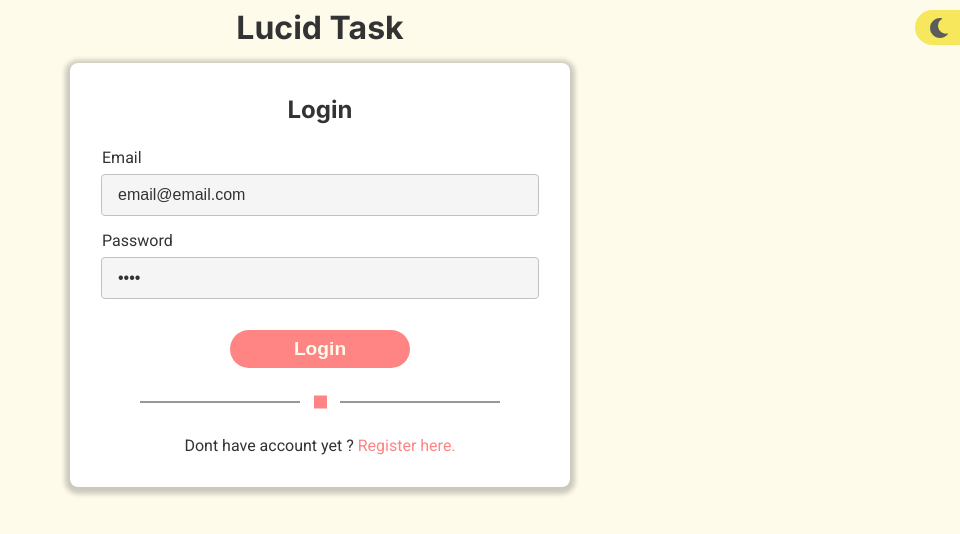
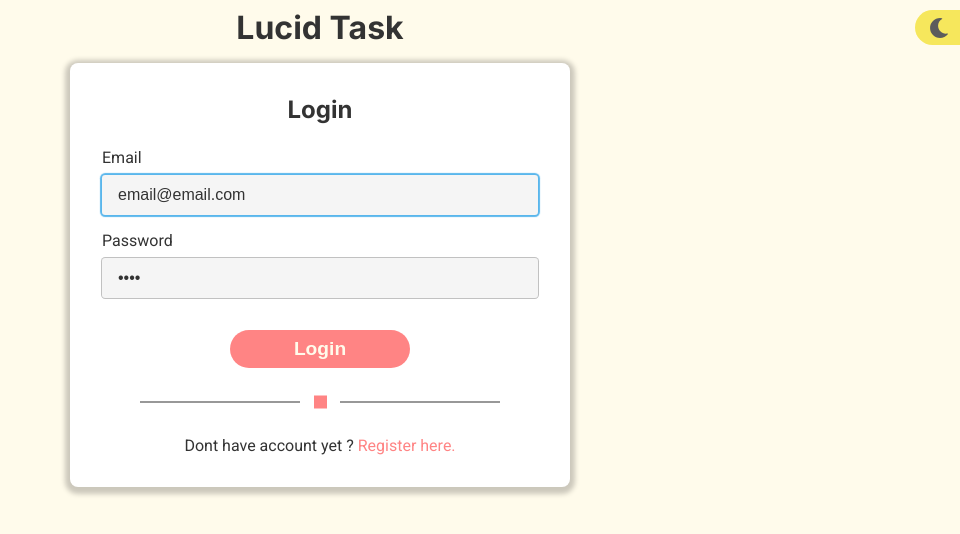
Before and after one commit to lucas-santosP/task-manager, a React (Create React App) app: page /login in a window 1280 px wide. Shown: the top 534 px of the page, without its empty margins (320-1280 px from the left). Built offline with nearby package versions, Linux system fonts and the light colour scheme; no server answers.

Commit message:
feat: Add focused props into the input component

```diff
--- a/src/components/ui/Input/index.tsx
+++ b/src/components/ui/Input/index.tsx
@@ -1,33 +1,29 @@
-import React, { useMemo } from "react";
+import React, { InputHTMLAttributes, useEffect, useMemo, useRef } from "react";
 import { v4 as uuidv4 } from "uuid";
 import { InputContainer, StyledInput } from "./styles";
 
-interface IProps {
-  type?: string;
+interface IProps extends InputHTMLAttributes<HTMLInputElement> {
   label?: string;
-  name?: string;
-  placeholder?: string;
+  focused?: boolean;
   value: string;
   onChange: (e: React.ChangeEvent<HTMLInputElement>) => void;
 }
 
 const Input: React.FC<IProps> = (props) => {
-  const { type = "text", label = "", name, placeholder, value, onChange } = props;
+  const { type = "text", label = "", focused = false, ...rest } = props;
 
+  const inputRef = useRef<HTMLInputElement>(null);
   const uniqueId = useMemo(() => uuidv4(), []);
+
+  useEffect(() => {
+    if (focused) inputRef.current?.focus();
+  }, []);
 
   return (
     <InputContainer>
       {label && <label htmlFor={uniqueId}>{label}</label>}
 
-      <StyledInput
-        type={type}
-        name={name}
-        id={uniqueId}
-        placeholder={placeholder}
-        value={value}
-        onChange={onChange}
-      />
+      <StyledInput ref={inputRef} type={type} id={uniqueId} {...rest} />
     </InputContainer>
   );
 };
--- a/src/pages/Login/index.tsx
+++ b/src/pages/Login/index.tsx
@@ -46,6 +46,7 @@ const Login: React.FC = () => {
             bottomText={formBottomText}
           >
             <Input
+              focused
               label="Email"
               name="email"
               placeholder="Enter your email"
--- a/src/pages/Register/index.tsx
+++ b/src/pages/Register/index.tsx
@@ -52,6 +52,7 @@ const Register: React.FC = () => {
             bottomText={formBottomText}
           >
             <Input
+              focused
               label="Name"
               name="name"
               placeholder="Enter your name"
```
